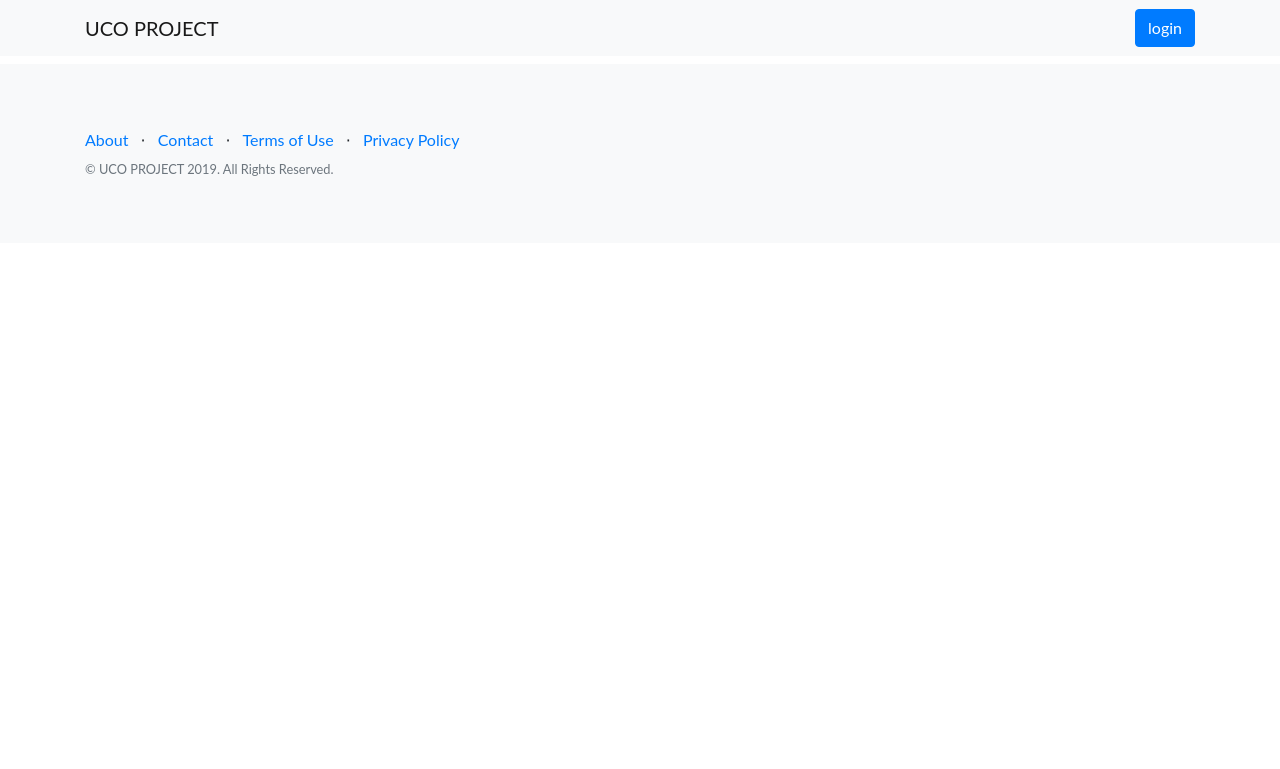
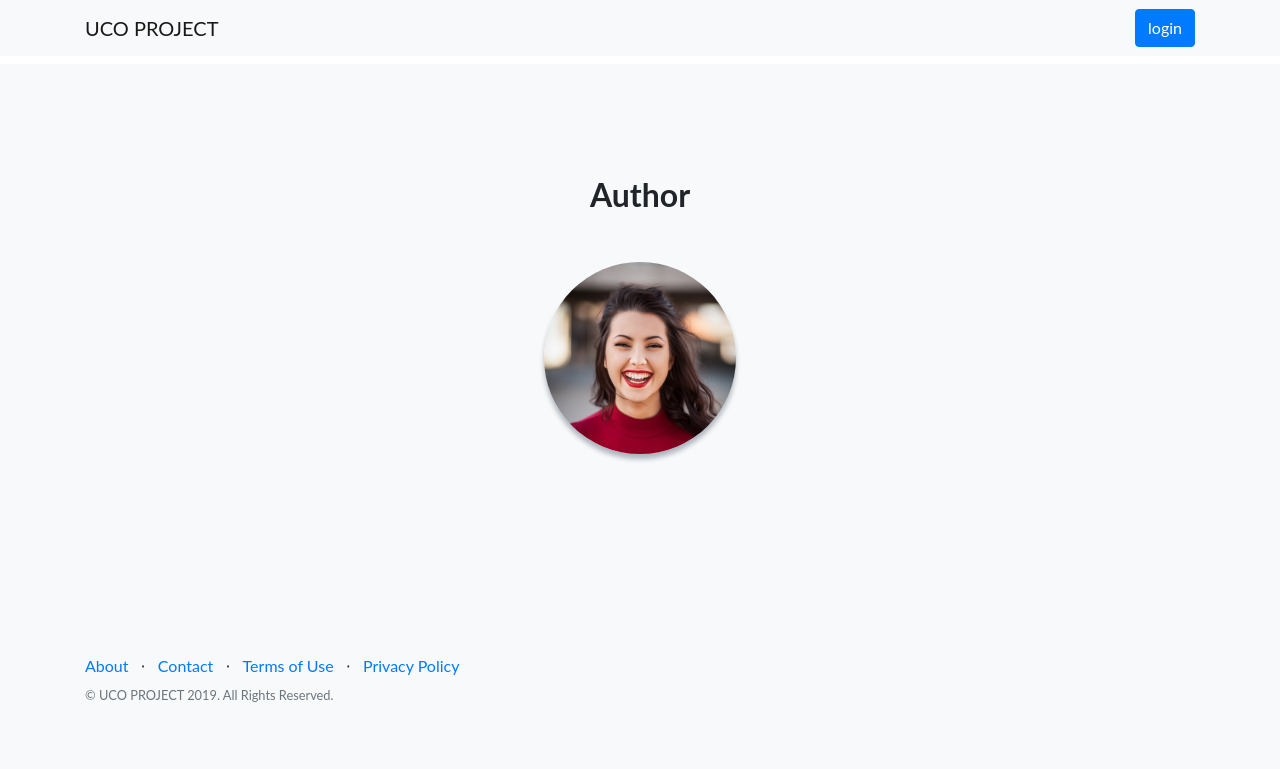
Before and after one commit to IronSenior/FlaskBlog, a Flask app: template src/post/application/templates/postPage.html in a window 1280 px wide. Shown: the top 769 px of the page. Run offline with Flask 3, Linux system fonts and the light colour scheme; the template is opened without the code that fills it, so the values that code supplies are empty; parts of the project's set-up code (start-up, migrations or seed data) failed here and were passed over; some libraries are stand-ins or nearby versions.

Commit message:
Author added to post page

```diff
--- a/src/post/application/post.py
+++ b/src/post/application/post.py
@@ -70,12 +70,15 @@
 def getPost(postid: str):
     checkId(postid)
     postRepository = PostRepository()
+    userRepository = UserRepository()
     post = postRepository.getById(UUID(postid))
+
 
     if not post:
         abort(404)
 
-    return render_template('postPage.html', post=post)
+    author = userRepository.getById(post.userid)
+    return render_template('postPage.html', post=post, author=author)
 
 def checkId(parameterId: str):
     try:
--- a/src/post/application/templates/postPage.html
+++ b/src/post/application/templates/postPage.html
@@ -56,6 +56,22 @@
     </div>
   </section>
 
+  <!-- Testimonials -->
+  <section class="testimonials text-center bg-light">
+    <div class="container">
+      <h2 class="mb-5">Author</h2>
+      <div class="row">
+        <div class="col-lg-12">
+          <div class="testimonial-item mx-auto mb-5 mb-lg-0">
+            <a href="{{ '/post/user/%s' %(author.userId) }}"><img class="img-fluid rounded-circle mb-3" src="/static/img/testimonials-1.jpg" alt=""></a>
+            <h5>{{ author.name }}</h5>
+            <a href="{{ '/post/user/%s' %(author.userId) }}"></a><p class="font-weight-light mb-0">{{ author.fullname }}</p></a>
+          </div>
+        </div>
+      </div>
+    </div>
+  </section>
+
   <!-- Footer -->
   <footer class="footer bg-light">
     <div class="container">
```
